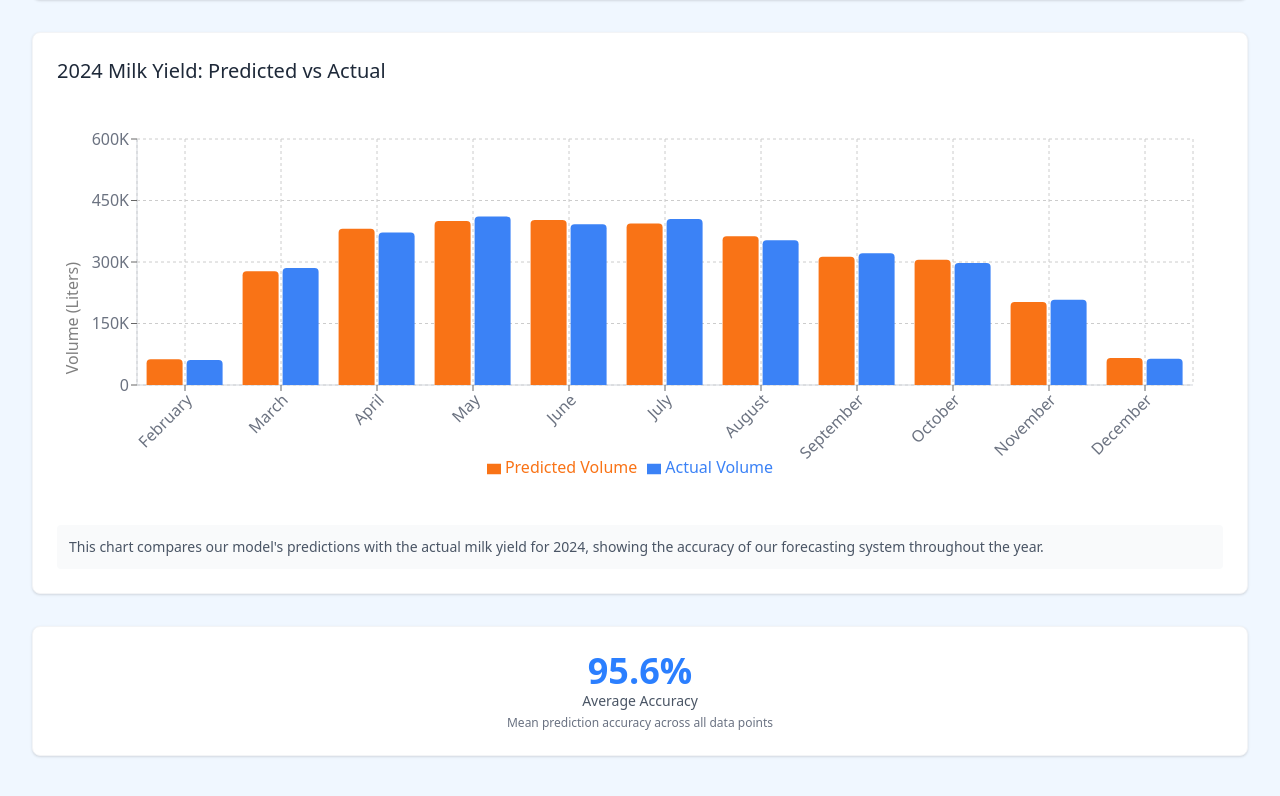
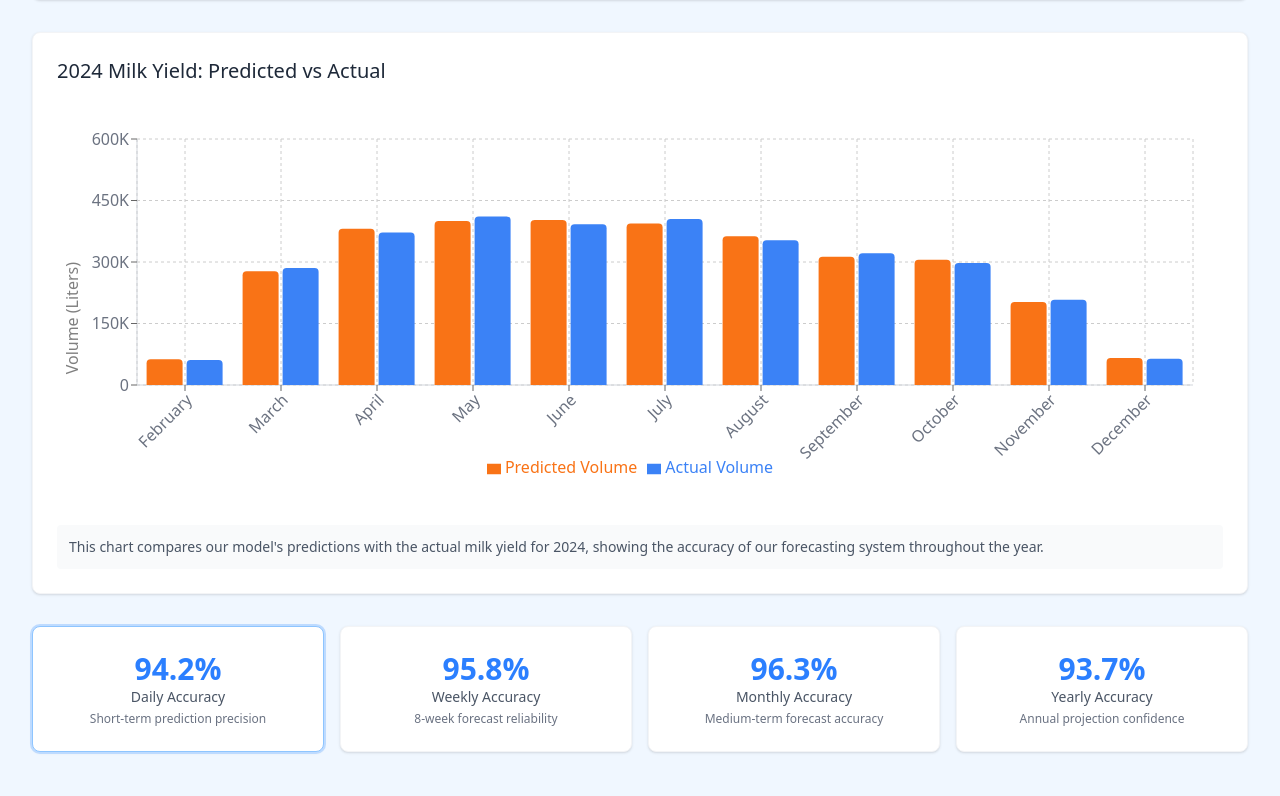
Before and after one commit to Ch-ir-ag/AgTechv0, a Next.js app: page /accuracy-demo in a window 1280 px wide. Shown: the part 2066-2862 px from the top of the page. Built offline with nearby package versions, Linux system fonts and the light colour scheme.

Commit message:
added new accuracies for accuracy demo page

```diff
--- a/src/app/accuracy-demo/page.tsx
+++ b/src/app/accuracy-demo/page.tsx
@@ -795,11 +795,26 @@ export default function AccuracyDemo() {
           </div>
 
           {/* Model Performance Summary */}
-          <div className="grid grid-cols-1 md:grid-cols-1 gap-4 mb-8">
-            <div className="bg-white p-6 rounded-lg shadow-sm border border-gray-100 text-center">
-              <p className="text-4xl font-bold text-blue-500">95.6%</p>
-              <p className="text-gray-600 text-sm">Average Accuracy</p>
-              <p className="text-xs text-gray-500 mt-1">Mean prediction accuracy across all data points</p>
+          <div className="grid grid-cols-1 md:grid-cols-4 gap-4 mb-8">
+            <div className={`bg-white p-6 rounded-lg shadow-sm border ${predictionView === 'daily' ? 'border-blue-300 ring-2 ring-blue-200' : 'border-gray-100'} text-center transition-all duration-200`}>
+              <p className="text-3xl font-bold text-blue-500">94.2%</p>
+              <p className="text-gray-600 text-sm">Daily Accuracy</p>
+              <p className="text-xs text-gray-500 mt-1">Short-term prediction precision</p>
+            </div>
+            <div className={`bg-white p-6 rounded-lg shadow-sm border ${predictionView === 'weekly' ? 'border-blue-300 ring-2 ring-blue-200' : 'border-gray-100'} text-center transition-all duration-200`}>
+              <p className="text-3xl font-bold text-blue-500">95.8%</p>
+              <p className="text-gray-600 text-sm">Weekly Accuracy</p>
+              <p className="text-xs text-gray-500 mt-1">8-week forecast reliability</p>
+            </div>
+            <div className={`bg-white p-6 rounded-lg shadow-sm border ${predictionView === 'monthly' ? 'border-blue-300 ring-2 ring-blue-200' : 'border-gray-100'} text-center transition-all duration-200`}>
+              <p className="text-3xl font-bold text-blue-500">96.3%</p>
+              <p className="text-gray-600 text-sm">Monthly Accuracy</p>
+              <p className="text-xs text-gray-500 mt-1">Medium-term forecast accuracy</p>
+            </div>
+            <div className={`bg-white p-6 rounded-lg shadow-sm border ${predictionView === 'yearly' ? 'border-blue-300 ring-2 ring-blue-200' : 'border-gray-100'} text-center transition-all duration-200`}>
+              <p className="text-3xl font-bold text-blue-500">93.7%</p>
+              <p className="text-gray-600 text-sm">Yearly Accuracy</p>
+              <p className="text-xs text-gray-500 mt-1">Annual projection confidence</p>
             </div>
           </div>
         </div>
```
